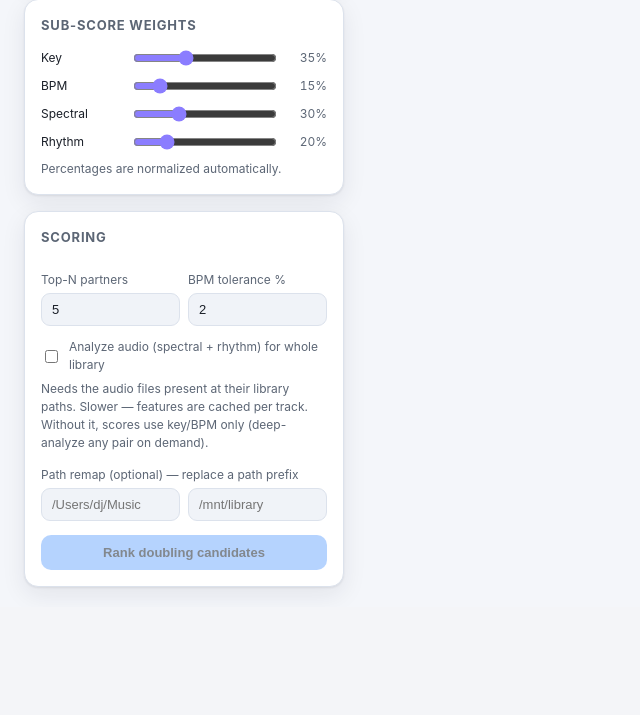
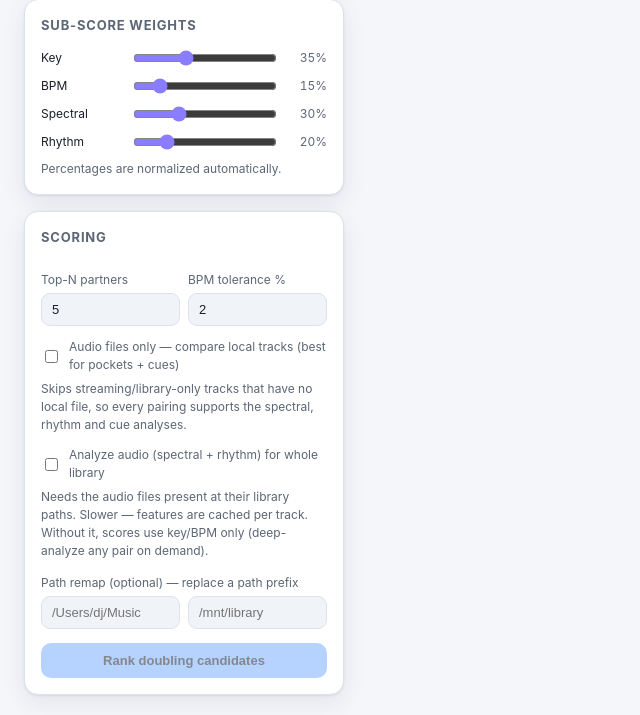
Before and after one commit to hardcodeddev/PythonProjects, a Flask app: page / in a window 1280 px wide. Shown: the part 402-1117 px from the top of the page, without its empty margins (0-640 px from the left). Before the commit the page ends 992 px from the top, so only its background shows below. Run offline with Flask 3, Linux system fonts and the light colour scheme.

Commit message:
Add 'audio files only' filter for audio-based comparisons
DoublingEngine.rank gains an audio_only flag that restricts both source tracks
and candidate partners to those with a local audio file — the pairings where the
spectral, rhythm and cue analyses actually apply — while preserving original
list indices so the pair/cue endpoints still resolve tracks correctly.

Wired through /api/rank (returns a 'compared' count) and exposed as an 'Audio
files only' checkbox in the web UI; the results header shows how many audio-file
tracks were compared out of the full library, with a clear empty-state message.

Co-Authored-By: Claude Opus 4.8 <noreply@anthropic.com>
Claude-Session: https://claude.ai/code/session_014ALEkDHqZwuvEBfKkrn7yA

```diff
--- a/app.py
+++ b/app.py
@@ -113,10 +113,11 @@ def rank():
             use_audio=bool(payload.get("use_audio", False)),
             sr=int(sr) if sr else None,
             remap=_remap_from(payload),
+            audio_only=bool(payload.get("audio_only", False)),
         )
     except Exception as exc:  # noqa: BLE001
         return jsonify(error=f"Ranking failed: {exc}"), 500
-    return jsonify(records=records, count=len(tracks))
+    return jsonify(records=records, count=len(tracks), compared=len(records))
 
 
 @app.post("/api/pair")
--- a/doubling_score.py
+++ b/doubling_score.py
@@ -795,6 +795,7 @@ class DoublingEngine:
         use_audio: bool = False,
         sr: Optional[int] = None,
         remap: Optional[tuple[str, str]] = None,
+        audio_only: bool = False,
     ) -> list[dict]:
         """Rank every track's top-N doubling partners as JSON-ready records.
 
@@ -803,17 +804,29 @@ class DoublingEngine:
         sub-scores — everything the web UI needs in one payload. When audio is
         enabled, each track's features are extracted once (O(n)) and reused
         across all pairings so the whole-library scan stays fast.
+
+        audio_only restricts both the source tracks and their candidate partners
+        to those with a local audio file — the pairings where the spectral,
+        rhythm and cue analyses actually apply. Original list indices are kept in
+        the output so callers can still address tracks by index.
         """
+        eligible = {
+            i for i, m in enumerate(tracks)
+            if not audio_only or m.get("path")
+        }
+
         feats: list[Optional[TrackFeatures]] = [None] * len(tracks)
         if use_audio:
-            for i, meta in enumerate(tracks):
-                feats[i] = self.load_features(meta, sr=sr, remap=remap)
+            for i in eligible:
+                feats[i] = self.load_features(tracks[i], sr=sr, remap=remap)
 
         records: list[dict] = []
         for i, meta_a in enumerate(tracks):
+            if i not in eligible:
+                continue
             candidates: list[dict] = []
             for j, meta_b in enumerate(tracks):
-                if i == j:
+                if i == j or j not in eligible:
                     continue
                 res = self.score_features(meta_a, meta_b, feats[i], feats[j])
                 candidates.append(
--- a/templates/index.html
+++ b/templates/index.html
@@ -147,6 +147,8 @@
             <input type="number" id="tol" value="2" min="0" max="10" step="0.5" />
           </div>
         </div>
+        <div class="check"><input type="checkbox" id="audioOnly" /> <label style="margin:0">Audio files only — compare local tracks (best for pockets + cues)</label></div>
+        <p class="muted" style="font-size:12px;margin:6px 0 0">Skips streaming/library-only tracks that have no local file, so every pairing supports the spectral, rhythm and cue analyses.</p>
         <div class="check"><input type="checkbox" id="useAudio" /> <label style="margin:0">Analyze audio (spectral + rhythm) for whole library</label></div>
         <p class="muted" style="font-size:12px;margin:6px 0 0">Needs the audio files present at their library paths. Slower — features are cached per track. Without it, scores use key/BPM only (deep-analyze any pair on demand).</p>
         <label style="margin-top:14px">Path remap (optional) — replace a path prefix</label>
@@ -246,14 +248,16 @@
       const btn = $("rankBtn");
       btn.disabled = true;
       const useAudio = $("useAudio").checked;
+      const audioOnly = $("audioOnly").checked;
       btn.innerHTML = useAudio ? 'Analyzing audio… <span class="spinner"></span>' : "Ranking…";
       try {
-        const body = { ...payloadBase(), use_audio: useAudio };
+        const body = { ...payloadBase(), use_audio: useAudio, audio_only: audioOnly };
         const r = await fetch("/api/rank", { method: "POST", headers: { "Content-Type": "application/json" }, body: JSON.stringify(body) });
         const d = await r.json();
         if (!r.ok) throw new Error(d.error || "Ranking failed");
         RECORDS = d.records;
-        $("resultMeta").textContent = `${d.count} tracks · ${useAudio ? "full audio analysis" : "key/BPM only"}`;
+        const scope = audioOnly ? `${d.compared} audio-file tracks (of ${d.count})` : `${d.count} tracks`;
+        $("resultMeta").textContent = `${scope} · ${useAudio ? "full audio analysis" : "key/BPM only"}`;
         renderResults();
       } catch (e) {
         $("results").innerHTML = `<div class="err">${e.message}</div>`;
@@ -321,8 +325,9 @@
     function renderResults() {
       const q = $("filter").value.trim().toLowerCase();
       const host = $("results");
+      if (!RECORDS.length) { host.innerHTML = `<div class="empty">No tracks to compare. If "Audio files only" is on, this library may have no local audio files.</div>`; return; }
       const recs = RECORDS.filter(r => !q || (r.title || "").toLowerCase().includes(q));
-      if (!recs.length) { host.innerHTML = `<div class="empty">No tracks match.</div>`; return; }
+      if (!recs.length) { host.innerHTML = `<div class="empty">No tracks match "${esc($("filter").value)}".</div>`; return; }
       host.innerHTML = recs.map((rec, idx) => `
         <details class="track" ${idx < 3 ? "open" : ""}>
           <summary>
```
Also changed, not shown: README.MD.
